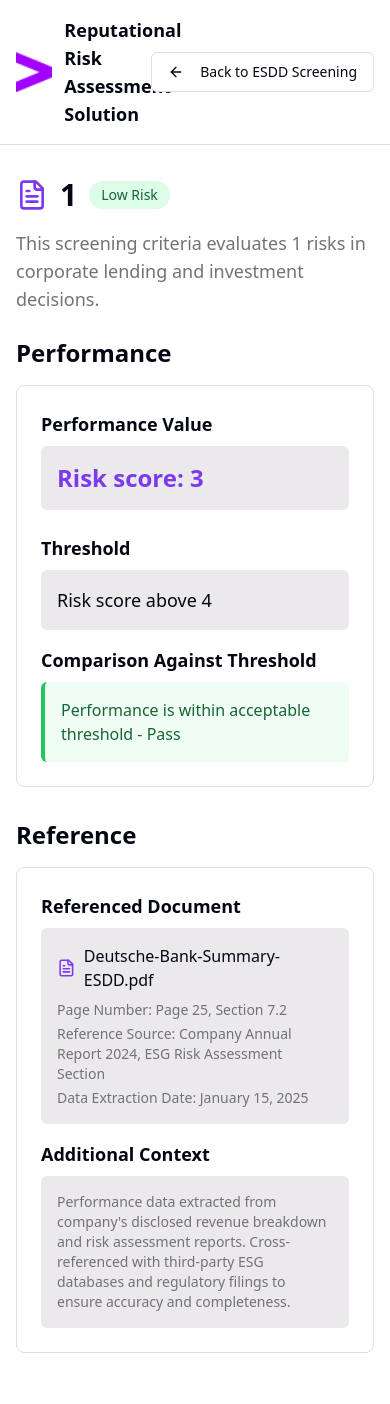
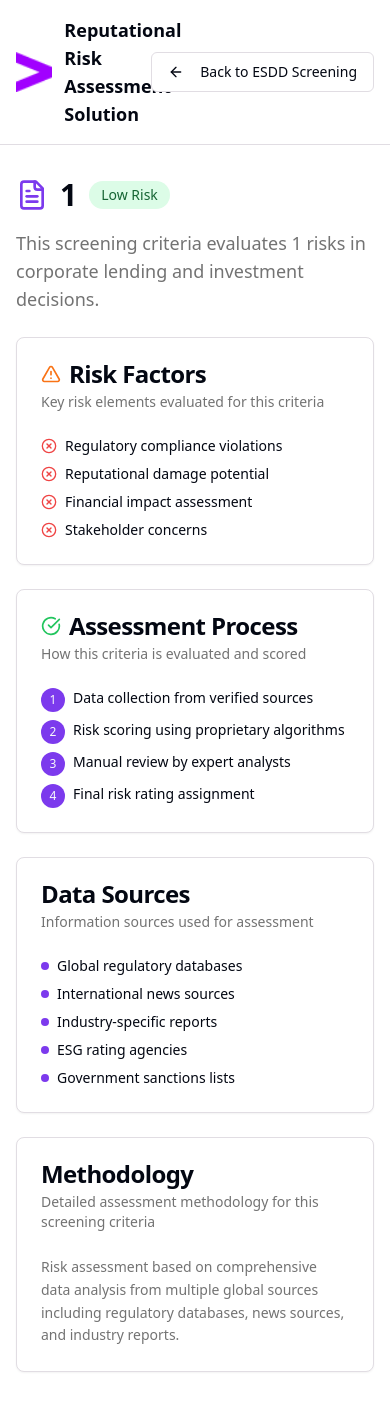
Before and after one commit to ashishverma-ecl/deal-dove-insight, a React (Vite) app: page /screening-criteria/1 in a window 390 px wide. Built offline with nearby package versions, Linux system fonts and the light colour scheme.

Commit message:
Apply template to screening criteria screens
Apply the specified template to screening criteria screens with percentage-based thresholds, excluding those with risk score thresholds.

```diff
--- a/src/pages/ScreeningCriteriaDetails.tsx
+++ b/src/pages/ScreeningCriteriaDetails.tsx
@@ -85,6 +85,7 @@ const ScreeningCriteriaDetails = () => {
   };
 
   const details = getCriteriaDetails(decodedCriteria);
+  const hasPercentageThreshold = details.threshold && (details.threshold.includes('%') || details.threshold === '0%');
 
   const getRiskLevel = (criteriaName: string) => {
     const highRiskCriteria = ["Money Laundering", "Human Rights Violations", "Thermal Coal Power Generation"];
@@ -148,6 +149,8 @@ const ScreeningCriteriaDetails = () => {
           <p className="text-muted-foreground text-lg">{details.overview}</p>
         </div>
 
+        {hasPercentageThreshold ? (
+          // New template for percentage-based thresholds
           <div className="space-y-8">
             <div>
               <h2 className="text-2xl font-bold text-foreground mb-4">Performance</h2>
@@ -159,11 +162,13 @@ const ScreeningCriteriaDetails = () => {
                       <div className="bg-muted p-4 rounded-md">
                         <p className="text-2xl font-bold text-primary">
                           {decodedCriteria === "Thermal Coal Mining" ? "2%" :
-                         decodedCriteria === "Human Rights Violations" ? "Risk score: 2" :
-                         decodedCriteria === "Money Laundering" ? "Risk score: 6" :
                            decodedCriteria === "Thermal Coal Power Generation" ? "30%" :
                            decodedCriteria === "Uranium Mining" ? "0%" :
-                         "Risk score: 3"}
+                           decodedCriteria === "Nuclear Power Generation" ? "0%" :
+                           decodedCriteria === "Conventional Weapons" ? "12%" :
+                           decodedCriteria === "Tobacco Distribution" ? "7%" :
+                           decodedCriteria === "Alcohol Production" ? "8%" :
+                           "0%"}
                         </p>
                       </div>
                     </div>
@@ -171,7 +176,7 @@ const ScreeningCriteriaDetails = () => {
                       <h3 className="text-lg font-semibold text-foreground mb-2">Threshold</h3>
                       <div className="bg-muted p-4 rounded-md">
                         <p className="text-lg font-medium text-foreground">
-                        {details.threshold || "Risk score above 4"}
+                          {details.threshold || "0%"}
                         </p>
                       </div>
                     </div>
@@ -180,13 +185,13 @@ const ScreeningCriteriaDetails = () => {
                     <h3 className="text-lg font-semibold text-foreground mb-2">Comparison Against Threshold</h3>
                     <div className={`p-4 rounded-md border-l-4 ${
                       (decodedCriteria === "Thermal Coal Power Generation" ||
-                     decodedCriteria === "Money Laundering")
+                       decodedCriteria === "Conventional Weapons")
                         ? "bg-red-50 border-red-500 text-red-800"
                         : "bg-green-50 border-green-500 text-green-800"
                     }`}>
                       <p className="font-medium">
                         {(decodedCriteria === "Thermal Coal Power Generation" ||
-                        decodedCriteria === "Money Laundering")
+                          decodedCriteria === "Conventional Weapons")
                           ? "Performance exceeds threshold - Manual ESDD Required"
                           : "Performance is within acceptable threshold - Pass"}
                       </p>
@@ -210,10 +215,12 @@ const ScreeningCriteriaDetails = () => {
                       <div className="text-sm text-muted-foreground space-y-1">
                         <p><span className="font-medium">Page Number:</span> {
                           decodedCriteria === "Thermal Coal Mining" ? "Page 15, Section 4.2" :
-                        decodedCriteria === "Human Rights Violations" ? "Page 23, Section 6.1" :
-                        decodedCriteria === "Money Laundering" ? "Page 31, Section 8.3" :
                           decodedCriteria === "Thermal Coal Power Generation" ? "Page 16, Section 4.3" :
                           decodedCriteria === "Uranium Mining" ? "Page 18, Section 4.5" :
+                          decodedCriteria === "Nuclear Power Generation" ? "Page 19, Section 4.6" :
+                          decodedCriteria === "Conventional Weapons" ? "Page 28, Section 7.1" :
+                          decodedCriteria === "Tobacco Distribution" ? "Page 33, Section 8.2" :
+                          decodedCriteria === "Alcohol Production" ? "Page 35, Section 8.4" :
                           "Page 25, Section 7.2"
                         }</p>
                         <p><span className="font-medium">Reference Source:</span> Company Annual Report 2024, ESG Risk Assessment Section</p>
@@ -225,7 +232,7 @@ const ScreeningCriteriaDetails = () => {
                     <h3 className="text-lg font-semibold text-foreground mb-2">Additional Context</h3>
                     <div className="bg-muted p-4 rounded-md">
                       <p className="text-sm text-muted-foreground">
-                      Performance data extracted from company's disclosed revenue breakdown and risk assessment reports.
+                        Performance data extracted from company&apos;s disclosed revenue breakdown and risk assessment reports.
                         Cross-referenced with third-party ESG databases and regulatory filings to ensure accuracy and completeness.
                       </p>
                     </div>
@@ -234,6 +241,114 @@ const ScreeningCriteriaDetails = () => {
               </div>
             </div>
           </div>
+        ) : (
+          // Original template for risk score-based thresholds
+          <div>
+            <div className="grid gap-6 md:grid-cols-2">
+              <Card>
+                <CardHeader>
+                  <CardTitle className="flex items-center gap-2">
+                    <AlertTriangle className="h-5 w-5 text-orange-500" />
+                    Risk Factors
+                  </CardTitle>
+                  <CardDescription>
+                    Key risk elements evaluated for this criteria
+                  </CardDescription>
+                </CardHeader>
+                <CardContent>
+                  <ul className="space-y-2">
+                    {details.riskFactors.map((factor: string, index: number) => (
+                      <li key={index} className="flex items-start gap-2">
+                        <XCircle className="h-4 w-4 text-red-500 mt-0.5 flex-shrink-0" />
+                        <span className="text-sm">{factor}</span>
+                      </li>
+                    ))}
+                  </ul>
+                </CardContent>
+              </Card>
+
+              <Card>
+                <CardHeader>
+                  <CardTitle className="flex items-center gap-2">
+                    <CheckCircle className="h-5 w-5 text-green-500" />
+                    Assessment Process
+                  </CardTitle>
+                  <CardDescription>
+                    How this criteria is evaluated and scored
+                  </CardDescription>
+                </CardHeader>
+                <CardContent>
+                  <ol className="space-y-2">
+                    {details.assessmentProcess.map((step: string, index: number) => (
+                      <li key={index} className="flex items-start gap-2">
+                        <span className="flex-shrink-0 w-6 h-6 bg-primary text-primary-foreground rounded-full text-xs flex items-center justify-center font-medium">
+                          {index + 1}
+                        </span>
+                        <span className="text-sm">{step}</span>
+                      </li>
+                    ))}
+                  </ol>
+                </CardContent>
+              </Card>
+
+              {details.threshold && (
+                <Card>
+                  <CardHeader>
+                    <CardTitle>Threshold & Rationale</CardTitle>
+                    <CardDescription>
+                      Risk threshold and reasoning for this criteria
+                    </CardDescription>
+                  </CardHeader>
+                  <CardContent>
+                    <div className="space-y-4">
+                      <div>
+                        <h4 className="font-medium text-foreground mb-2">Risk Threshold</h4>
+                        <p className="text-sm bg-muted p-3 rounded-md">{details.threshold}</p>
+                      </div>
+                      <div>
+                        <h4 className="font-medium text-foreground mb-2">Rationale</h4>
+                        <p className="text-sm text-muted-foreground">{details.rationale}</p>
+                      </div>
+                    </div>
+                  </CardContent>
+                </Card>
+              )}
+
+              <Card>
+                <CardHeader>
+                  <CardTitle>Data Sources</CardTitle>
+                  <CardDescription>
+                    Information sources used for assessment
+                  </CardDescription>
+                </CardHeader>
+                <CardContent>
+                  <ul className="space-y-2">
+                    {details.dataSources.map((source: string, index: number) => (
+                      <li key={index} className="flex items-center gap-2">
+                        <div className="w-2 h-2 bg-primary rounded-full flex-shrink-0"></div>
+                        <span className="text-sm">{source}</span>
+                      </li>
+                    ))}
+                  </ul>
+                </CardContent>
+              </Card>
+            </div>
+
+            <Card className="mt-6">
+              <CardHeader>
+                <CardTitle>Methodology</CardTitle>
+                <CardDescription>
+                  Detailed assessment methodology for this screening criteria
+                </CardDescription>
+              </CardHeader>
+              <CardContent>
+                <p className="text-sm text-muted-foreground leading-relaxed">
+                  {details.methodology}
+                </p>
+              </CardContent>
+            </Card>
+          </div>
+        )}
       </div>
     </div>
   );
```
Lines whose indentation alone changed are shown as unchanged.
